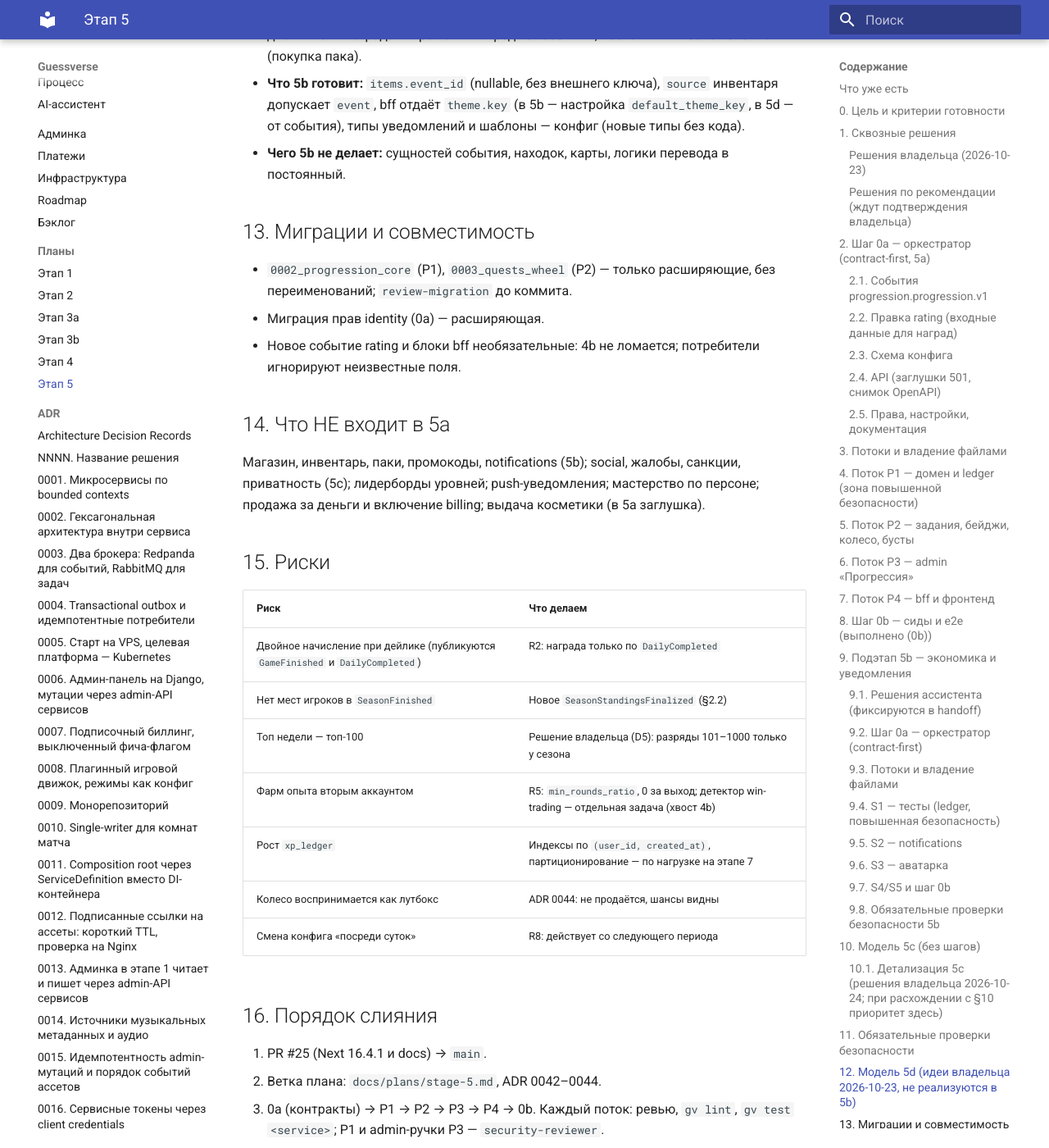
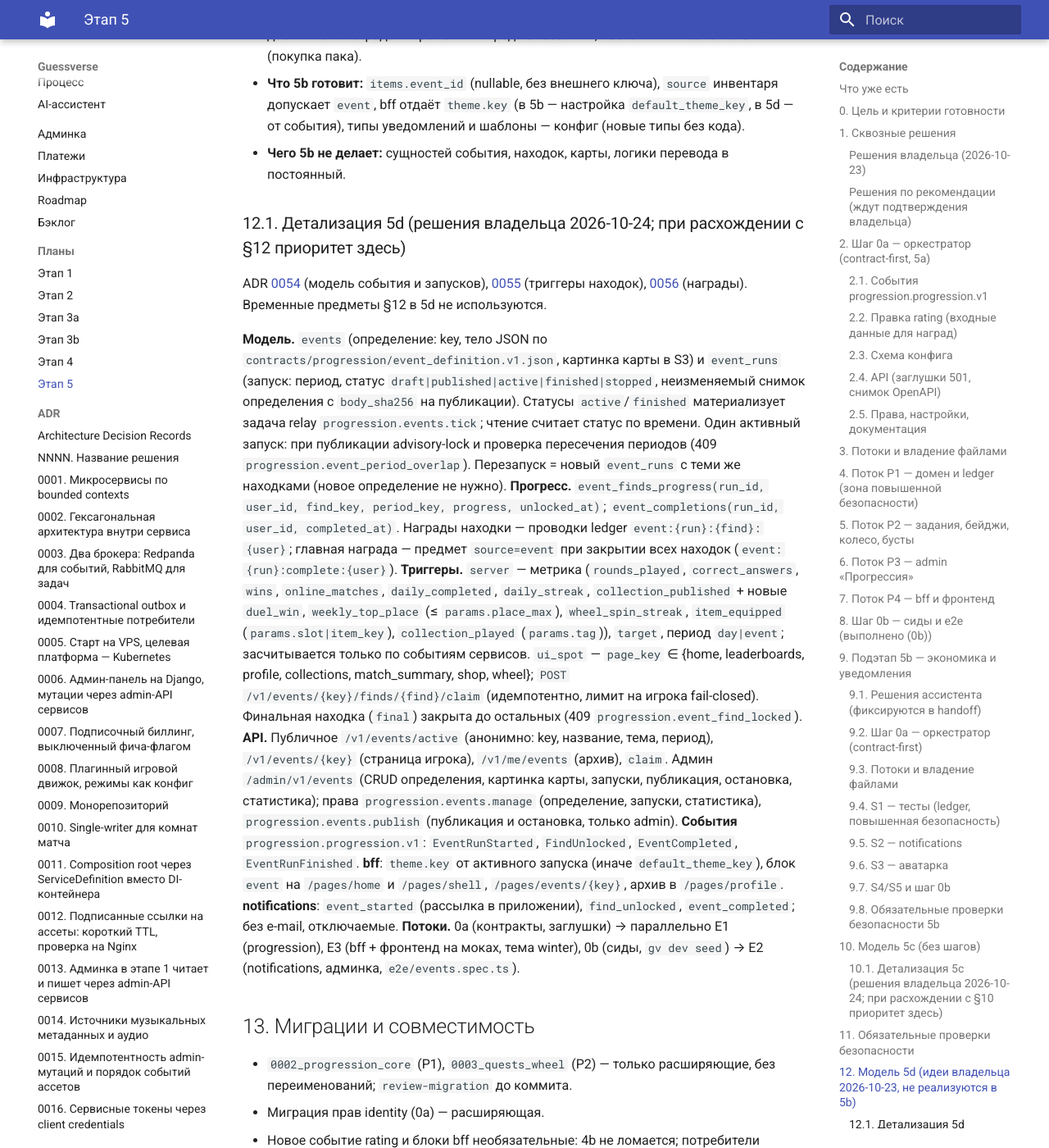
Before and after one commit to L0GIN0UT/oncue, an MkDocs documentation site: the page built from docs/plans/stage-5.md, in a window 1280 px wide and 1400 px high, scrolled down 16015 px. Shown: the whole window at 82% size. Built offline with MkDocs 1.6.1 and Material for MkDocs 9.7.7, drawn with Linux system fonts in a browser that asks for light colours; some of the changed text lies outside the part shown.

Commit message:
docs(progression): детализация 5d и ADR 0054–0056

```diff
--- a/docs/plans/stage-5.md
+++ b/docs/plans/stage-5.md
@@ -274,6 +274,17 @@ bff: блоки `/pages/profile` (уровень, опыт, Версы, зада
 - **Что 5b готовит:** `items.event_id` (nullable, без внешнего ключа), `source` инвентаря допускает `event`, bff отдаёт `theme.key` (в 5b — настройка `default_theme_key`, в 5d — от события), типы уведомлений и шаблоны — конфиг (новые типы без кода).
 - **Чего 5b не делает:** сущностей события, находок, карты, логики перевода в постоянный.
 
+### 12.1. Детализация 5d (решения владельца 2026-10-24; при расхождении с §12 приоритет здесь)
+
+ADR [0054](../adr/0054-seasonal-events-model.md) (модель события и запусков), [0055](../adr/0055-event-find-triggers.md) (триггеры находок), [0056](../adr/0056-event-rewards-via-ledger.md) (награды). Временные предметы §12 в 5d не используются.
+
+**Модель.** `events` (определение: key, тело JSON по `contracts/progression/event_definition.v1.json`, картинка карты в S3) и `event_runs` (запуск: период, статус `draft|published|active|finished|stopped`, неизменяемый снимок определения с `body_sha256` на публикации). Статусы `active`/`finished` материализует задача relay `progression.events.tick`; чтение считает статус по времени. Один активный запуск: при публикации advisory-lock и проверка пересечения периодов (409 `progression.event_period_overlap`). Перезапуск = новый `event_runs` с теми же находками (новое определение не нужно).
+**Прогресс.** `event_finds_progress(run_id, user_id, find_key, period_key, progress, unlocked_at)`; `event_completions(run_id, user_id, completed_at)`. Награды находки — проводки ledger `event:{run}:{find}:{user}`; главная награда — предмет `source=event` при закрытии всех находок (`event:{run}:complete:{user}`).
+**Триггеры.** `server` — метрика (`rounds_played`, `correct_answers`, `wins`, `online_matches`, `daily_completed`, `daily_streak`, `collection_published` + новые `duel_win`, `weekly_top_place` (≤ `params.place_max`), `wheel_spin_streak`, `item_equipped` (`params.slot|item_key`), `collection_played` (`params.tag`)), `target`, период `day|event`; засчитывается только по событиям сервисов. `ui_spot` — `page_key` ∈ {home, leaderboards, profile, collections, match_summary, shop, wheel}; `POST /v1/events/{key}/finds/{find}/claim` (идемпотентно, лимит на игрока fail-closed). Финальная находка (`final`) закрыта до остальных (409 `progression.event_find_locked`).
+**API.** Публичное `/v1/events/active` (анонимно: key, название, тема, период), `/v1/events/{key}` (страница игрока), `/v1/me/events` (архив), `claim`. Админ `/admin/v1/events` (CRUD определения, картинка карты, запуски, публикация, остановка, статистика); права `progression.events.manage` (определение, запуски, статистика), `progression.events.publish` (публикация и остановка, только admin).
+**События** `progression.progression.v1`: `EventRunStarted`, `FindUnlocked`, `EventCompleted`, `EventRunFinished`. **bff**: `theme.key` от активного запуска (иначе `default_theme_key`), блок `event` на `/pages/home` и `/pages/shell`, `/pages/events/{key}`, архив в `/pages/profile`. **notifications**: `event_started` (рассылка в приложении), `find_unlocked`, `event_completed`; без e-mail, отключаемые.
+**Потоки.** 0a (контракты, заглушки) → параллельно E1 (progression), E3 (bff + фронтенд на моках, тема winter), 0b (сиды, `gv dev seed`) → E2 (notifications, админка, `e2e/events.spec.ts`).
+
 ## 13. Миграции и совместимость
 
 - `0002_progression_core` (P1), `0003_quests_wheel` (P2) — только расширяющие, без переименований; `review-migration` до коммита.
--- a/mkdocs.yml
+++ b/mkdocs.yml
@@ -115,6 +115,9 @@ nav:
       - adr/0051-reports-and-moderation-queue.md
       - adr/0052-sanctions-and-enforcement.md
       - adr/0053-social-config-versioned-in-db.md
+      - adr/0054-seasonal-events-model.md
+      - adr/0055-event-find-triggers.md
+      - adr/0056-event-rewards-via-ledger.md
   - Справочник libs:
       - api/index.md
       - libs/core: api/core.md
```
Also changed, not shown: docs/adr/0054-seasonal-events-model.md (added, +34 -0 lines), docs/adr/0055-event-find-triggers.md (added, +25 -0 lines), docs/adr/0056-event-rewards-via-ledger.md (added, +23 -0 lines), docs/adr/README.md (+3 -0 lines).
